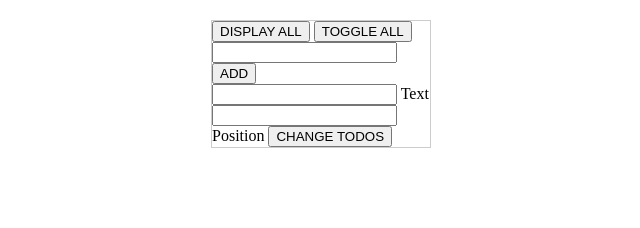
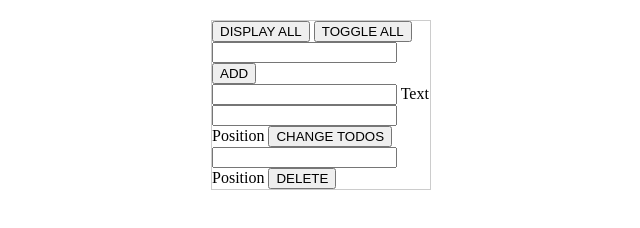
Before and after one commit to shubhamsharma04/javascript-scratchpad, a plain HTML site: page index.html in a window 1280 px wide. Shown: the whole page, without its empty margins (269-909 px from the left). Drawn offline with Linux system fonts and the light colour scheme.

Commit message:
added delete todo

```diff
--- a/index.html
+++ b/index.html
@@ -26,6 +26,11 @@
 <input type = "text" name="todo-change-text" id="todo-change-text" > Text </input>
 <input type = "number" name="todo-change-position" id="todo-change-position" > Position</input>
 <button onclick="handlers.changeTodos()">CHANGE TODOS</button>
+
+<br />
+<input type = "number" name="delete-position" id="delete-position" > Position</input>
+<button onclick="handlers.deleteTodos()">DELETE</button>
+
 </div>
 </div>
 
--- a/js/main.js
+++ b/js/main.js
@@ -77,5 +77,19 @@ let handlers = {
 		}
 		changedTodoTextInput.value='';
 		changedTodoPositionInput.value = '';
+	},
+
+	deleteTodos : function () {
+		let deleteTodoPositionInput = document.getElementById('delete-position');
+		let deleteTodoPosition = deleteTodoPositionInput.value;
+
+		let numTodos = todosObject.todos.length;
+
+		if(deleteTodoPosition && deleteTodoPosition >= 0 && deleteTodoPosition < numTodos) {
+			todosObject.deleteTodos(  deleteTodoPosition);
+
+
+		}
+		deleteTodoPositionInput.value='';
 	}
 }
```
